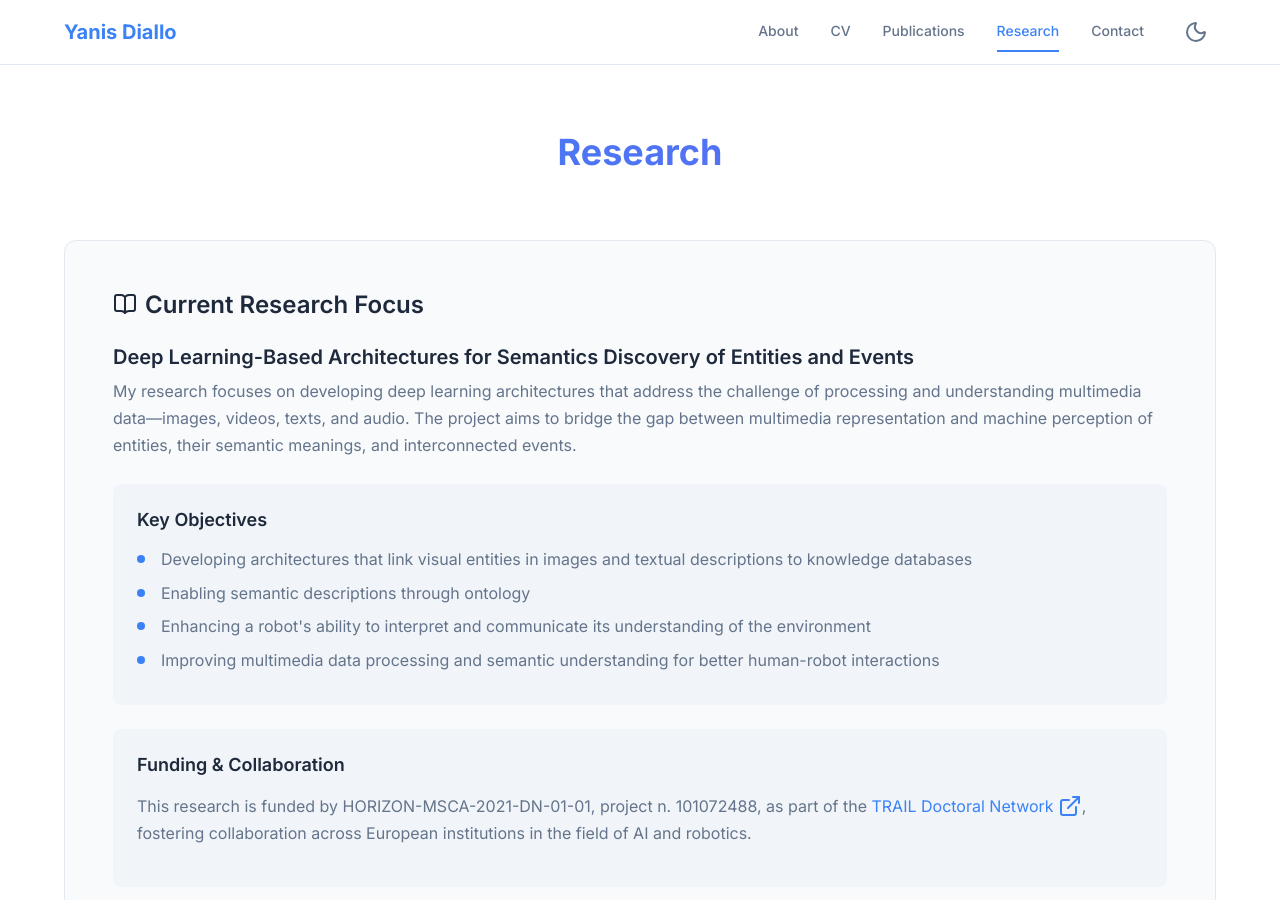
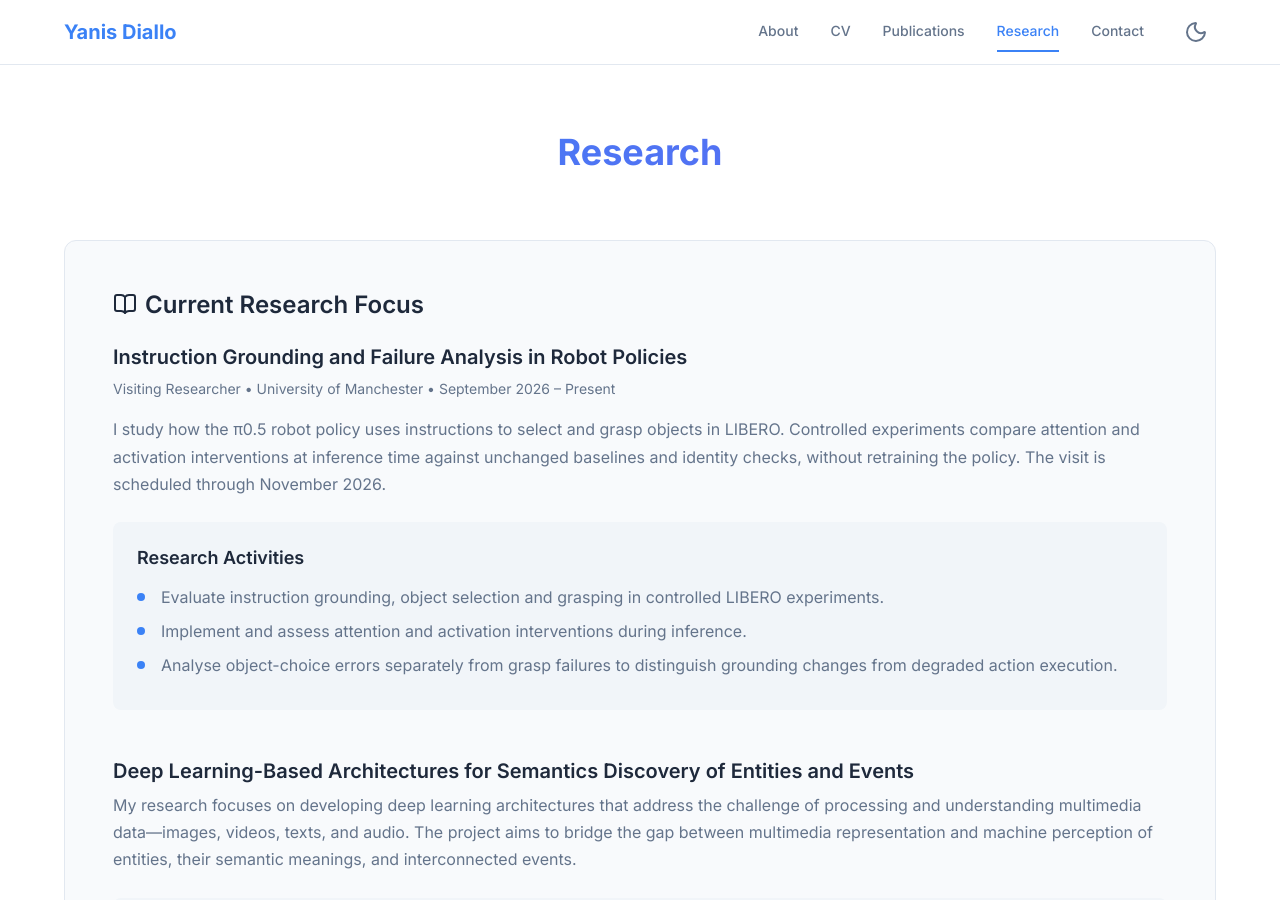
Before and after one commit to yanisdiallo/yanisdiallo.github.io, a Jekyll site: the page built from research.md, in a window 1280 px wide and 900 px high. Built offline with Jekyll 4.4.1, drawn with Linux system fonts in a browser that asks for light colours.

Commit message:
Add Manchester visiting research experience to CV and site

```diff
--- a/index.html
+++ b/index.html
@@ -43,6 +43,12 @@ permalink: /
                     aims to bridge the gap between multimedia representation and machine perception of entities,
                     their semantic meanings, and interconnected events.
                 </p>
+                <p class="research-description">
+                    Since September 2026, I have also been a Visiting Researcher at the University of Manchester,
+                    studying instruction grounding, object selection and grasping in the π0.5 robot policy
+                    through controlled experiments in LIBERO.
+                    <a href="{{ '/research/' | relative_url }}#instruction-grounding" class="inline-link">More about this research <i data-lucide="arrow-right"></i></a>
+                </p>
             </div>
 
             <div class="supervisor-info">
--- a/research.md
+++ b/research.md
@@ -11,6 +11,26 @@ permalink: /research/
             <i data-lucide="book-open"></i>
             Current Research Focus
         </h2>
+
+        <div class="research-project" id="instruction-grounding">
+            <h3 class="project-title">Instruction Grounding and Failure Analysis in Robot Policies</h3>
+            <p class="project-meta">Visiting Researcher • University of Manchester • September 2026 – Present</p>
+            <p class="project-description">
+                I study how the π0.5 robot policy uses instructions to select and grasp objects in LIBERO.
+                Controlled experiments compare attention and activation interventions at inference time
+                against unchanged baselines and identity checks, without retraining the policy.
+                The visit is scheduled through November 2026.
+            </p>
+
+            <div class="objectives">
+                <h4 class="objectives-title">Research Activities</h4>
+                <ul class="objectives-list">
+                    <li>Evaluate instruction grounding, object selection and grasping in controlled LIBERO experiments.</li>
+                    <li>Implement and assess attention and activation interventions during inference.</li>
+                    <li>Analyse object-choice errors separately from grasp failures to distinguish grounding changes from degraded action execution.</li>
+                </ul>
+            </div>
+        </div>
 
         <div class="research-project">
             <h3 class="project-title">Deep Learning-Based Architectures for Semantics Discovery of Entities and Events</h3>
```
Also changed, not shown: cv.md (+17 -0 lines).
